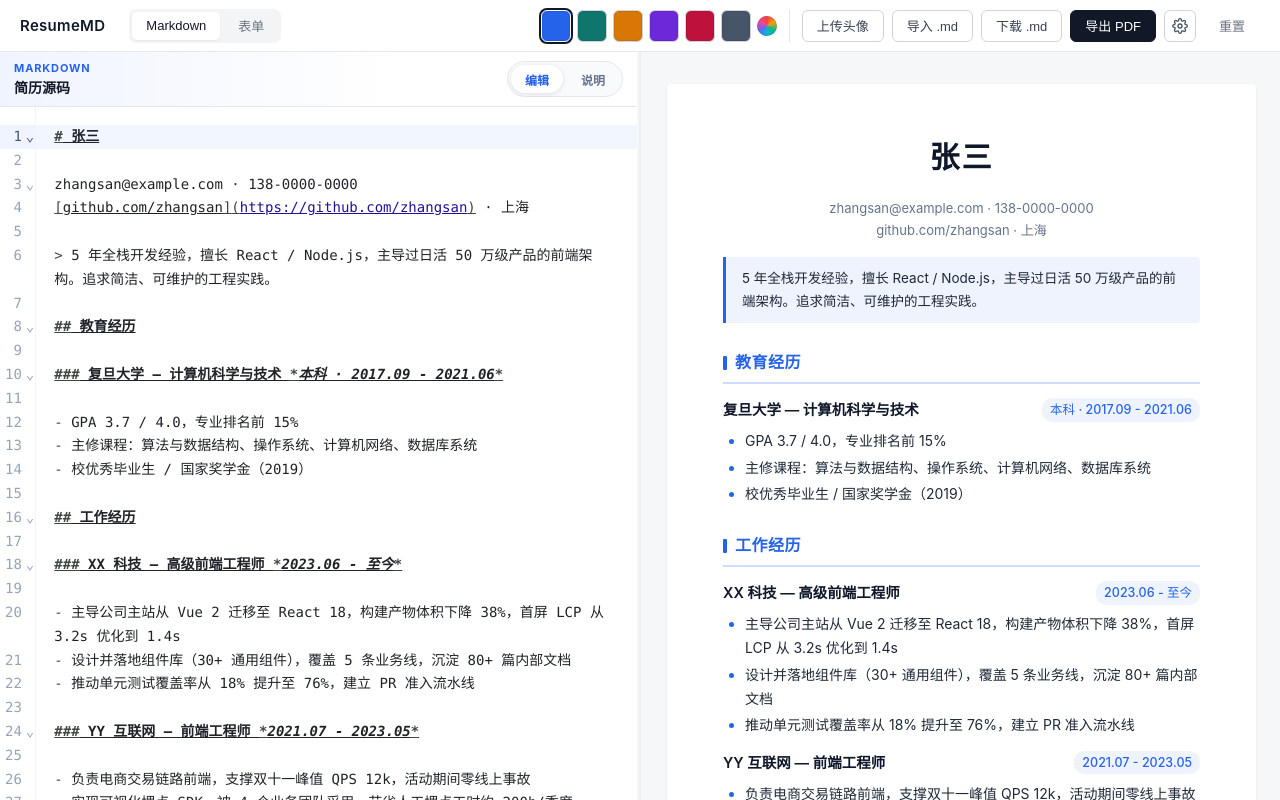
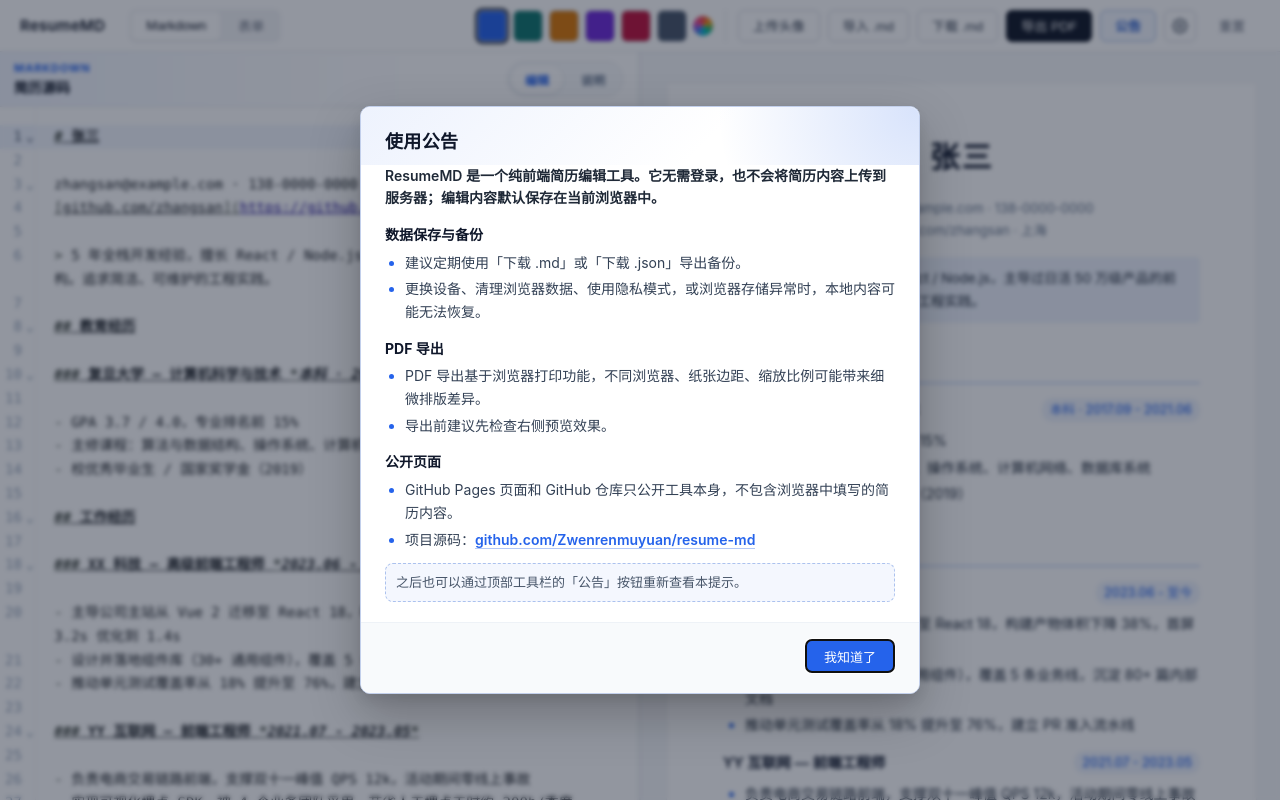
Before and after one commit to Zwenrenmuyuan/resume-md, a React (Vite) app: page / in a window 1280 px wide. Built offline with nearby package versions, Linux system fonts and the light colour scheme.

Commit message:
feat: 添加使用公告

```diff
--- a/src/App.tsx
+++ b/src/App.tsx
@@ -1,5 +1,8 @@
-import { useEffect, useState } from 'react';
+import { useCallback, useEffect, useState } from 'react';
 import { Panel, PanelGroup, PanelResizeHandle } from 'react-resizable-panels';
+import ReactMarkdown from 'react-markdown';
+import remarkGfm from 'remark-gfm';
+import { useDialog } from './components/Dialog';
 import { Editor } from './components/Editor';
 import { Preview } from './components/Preview';
 import { Toolbar } from './components/Toolbar';
@@ -16,6 +19,7 @@ import {
 
 const ACCENT_KEY = 'resumemd:accent';
 const MODE_KEY = 'resumemd:mode';
+const ANNOUNCEMENT_KEY = 'resumemd:announcement:v1';
 const DEFAULT_ACCENT = '#2563eb';
 
 type Mode = 'markdown' | 'form';
@@ -37,7 +41,50 @@ function readMode(): Mode {
   }
 }
 
+function hasSeenAnnouncement(): boolean {
+  try {
+    return localStorage.getItem(ANNOUNCEMENT_KEY) === '1';
+  } catch {
+    return true;
+  }
+}
+
+function markAnnouncementSeen() {
+  try {
+    localStorage.setItem(ANNOUNCEMENT_KEY, '1');
+  } catch {
+    // 忽略
+  }
+}
+
+const announcementMarkdown = `ResumeMD 是一个纯前端简历编辑工具。它无需登录，也不会将简历内容上传到服务器；编辑内容默认保存在当前浏览器中。
+
+### 数据保存与备份
+
+- 建议定期使用「下载 .md」或「下载 .json」导出备份。
+- 更换设备、清理浏览器数据、使用隐私模式，或浏览器存储异常时，本地内容可能无法恢复。
+
+### PDF 导出
+
+- PDF 导出基于浏览器打印功能，不同浏览器、纸张边距、缩放比例可能带来细微排版差异。
+- 导出前建议先检查右侧预览效果。
+
+### 公开页面
+
+- GitHub Pages 页面和 GitHub 仓库只公开工具本身，不包含浏览器中填写的简历内容。
+- 项目源码：[github.com/Zwenrenmuyuan/resume-md](https://github.com/Zwenrenmuyuan/resume-md)
+
+之后也可以通过顶部工具栏的「公告」按钮重新查看本提示。
+`;
+
+const announcementMessage = (
+  <div className="announcement-content">
+    <ReactMarkdown remarkPlugins={[remarkGfm]}>{announcementMarkdown}</ReactMarkdown>
+  </div>
+);
+
 export default function App() {
+  const { alert } = useDialog();
   const [mdContent, setMdContent] = useDebouncedLocalStorage<string>(
     'resumemd:content',
     defaultTemplate
@@ -62,6 +109,21 @@ export default function App() {
 
   const [mode, setMode] = useState<Mode>(readMode);
   const [accent, setAccent] = useState<string>(readAccent);
+
+  const showAnnouncement = useCallback(() => {
+    void alert({
+      title: '使用公告',
+      message: announcementMessage,
+      confirmText: '我知道了',
+      variant: 'announcement',
+    });
+  }, [alert]);
+
+  useEffect(() => {
+    if (hasSeenAnnouncement()) return;
+    markAnnouncementSeen();
+    showAnnouncement();
+  }, [showAnnouncement]);
 
   useEffect(() => {
     document.documentElement.style.setProperty('--accent', accent);
@@ -100,6 +162,7 @@ export default function App() {
         onSchemaChange={setSchema}
         onSchemaImport={setSchema}
         onSchemaReset={() => setSchema(buildDefaultSchema())}
+        onAnnouncementOpen={showAnnouncement}
       />
       <main className="workspace">
         <PanelGroup direction="horizontal">
--- a/src/components/Dialog.tsx
+++ b/src/components/Dialog.tsx
@@ -10,10 +10,11 @@ import {
 
 interface DialogOptions {
   title?: string;
-  message: string;
+  message: ReactNode;
   confirmText?: string;
   cancelText?: string;
   danger?: boolean;
+  variant?: 'default' | 'announcement';
 }
 
 interface InternalState {
@@ -80,9 +81,17 @@ export function DialogProvider({ children }: { children: ReactNode }) {
             if (e.target === e.currentTarget) close(false);
           }}
         >
-          <div className="dialog-card">
+          <div
+            className={`dialog-card${
+              state.options.variant === 'announcement' ? ' dialog-card-announcement' : ''
+            }`}
+          >
             {state.options.title && <h3 className="dialog-title">{state.options.title}</h3>}
-            <p className="dialog-message">{state.options.message}</p>
+            {typeof state.options.message === 'string' ? (
+              <p className="dialog-message">{state.options.message}</p>
+            ) : (
+              <div className="dialog-message">{state.options.message}</div>
+            )}
             <div className="dialog-actions">
               {state.kind === 'confirm' && (
                 <button
--- a/src/components/Toolbar.tsx
+++ b/src/components/Toolbar.tsx
@@ -27,6 +27,7 @@ interface ToolbarProps {
   onSchemaChange: (schema: ResumeSchema) => void;
   onSchemaImport: (schema: ResumeSchema) => void;
   onSchemaReset: () => void;
+  onAnnouncementOpen: () => void;
 }
 
 const PRESETS = [
@@ -52,6 +53,7 @@ export function Toolbar({
   onSchemaChange,
   onSchemaImport,
   onSchemaReset,
+  onAnnouncementOpen,
 }: ToolbarProps) {
   const fileInputRef = useRef<HTMLInputElement>(null);
   const avatarInputRef = useRef<HTMLInputElement>(null);
@@ -195,6 +197,9 @@ export function Toolbar({
         <button onClick={() => window.print()} className="primary">
           导出 PDF
         </button>
+        <button type="button" onClick={onAnnouncementOpen} className="notice-button">
+          公告
+        </button>
         <button
           ref={settingsButtonRef}
           onClick={() => setSettingsOpen((v) => !v)}
--- a/src/styles/app.css
+++ b/src/styles/app.css
@@ -192,6 +192,19 @@ body {
   background: transparent;
 }
 
+.toolbar-actions button.notice-button {
+  border-color: color-mix(in srgb, var(--accent) 24%, #d1d5db);
+  background: color-mix(in srgb, var(--accent) 6%, #ffffff);
+  color: color-mix(in srgb, var(--accent) 82%, #1f2937);
+  font-weight: 600;
+}
+
+.toolbar-actions button.notice-button:hover {
+  border-color: var(--accent);
+  background: color-mix(in srgb, var(--accent) 12%, #ffffff);
+  color: var(--accent);
+}
+
 /* ---- Workspace / Panels ---- */
 .workspace {
   flex: 1;
@@ -1473,6 +1486,120 @@ body {
   background: #b91c1c;
 }
 
+.dialog-card-announcement {
+  max-width: 560px;
+  padding: 0;
+  overflow: hidden;
+  border: 1px solid color-mix(in srgb, var(--accent) 18%, #e5e7eb);
+}
+
+.dialog-card-announcement .dialog-title {
+  margin: 0;
+  padding: 20px 24px 12px;
+  background:
+    radial-gradient(circle at 100% 0, color-mix(in srgb, var(--accent) 18%, transparent), transparent 36%),
+    linear-gradient(135deg, color-mix(in srgb, var(--accent) 8%, #ffffff), #ffffff 62%);
+  color: #0f172a;
+  font-size: 18px;
+  letter-spacing: 0.02em;
+}
+
+.dialog-card-announcement .dialog-message {
+  margin: 0;
+  padding: 0 24px 20px;
+  white-space: normal;
+}
+
+.dialog-card-announcement .dialog-actions {
+  padding: 16px 24px 20px;
+  border-top: 1px solid #eef2f7;
+  background: #f8fafc;
+}
+
+.announcement-content {
+  color: #334155;
+  font-size: 14px;
+  line-height: 1.62;
+}
+
+.announcement-content h2 {
+  display: none;
+}
+
+.announcement-content h3 {
+  margin: 14px 0 5px;
+  color: #0f172a;
+  font-size: 14px;
+  font-weight: 700;
+}
+
+.announcement-content h3:first-child {
+  margin-top: 0;
+}
+
+.announcement-content p {
+  margin: 6px 0 0;
+}
+
+.announcement-content p:first-of-type {
+  margin-top: 0;
+  color: #1f2937;
+  font-weight: 600;
+}
+
+.announcement-content ul,
+.announcement-content ol {
+  display: grid;
+  gap: 4px;
+  margin: 5px 0 0;
+  padding-left: 20px;
+}
+
+.announcement-content li::marker {
+  color: var(--accent);
+}
+
+.announcement-content a {
+  color: var(--accent);
+  font-weight: 600;
+  text-decoration: none;
+  border-bottom: 1px solid color-mix(in srgb, var(--accent) 35%, transparent);
+}
+
+.announcement-content a:hover {
+  border-bottom-color: currentColor;
+}
+
+.announcement-content p:last-child {
+  margin: 12px 0 0;
+  padding: 8px 10px;
+  border: 1px dashed color-mix(in srgb, var(--accent) 26%, #dbe3ef);
+  border-radius: 8px;
+  background: color-mix(in srgb, var(--accent) 5%, #ffffff);
+  color: #475569;
+  font-size: 13px;
+}
+
+@media (max-width: 760px) {
+  .dialog-card-announcement {
+    min-width: 0;
+    width: min(100%, 420px);
+  }
+
+  .dialog-card-announcement .dialog-title {
+    padding: 18px 18px 10px;
+    font-size: 16px;
+  }
+
+  .dialog-card-announcement .dialog-message {
+    padding: 0 18px 18px;
+  }
+
+  .dialog-card-announcement .dialog-actions {
+    padding: 14px 18px 18px;
+  }
+}
+
 /* ==================== 工具栏图标按钮 ==================== */
 
 .toolbar-actions .icon-btn {
--- a/src/styles/print.css
+++ b/src/styles/print.css
@@ -18,6 +18,7 @@
 
   /* 隐藏所有非简历元素 */
   .toolbar,
+  .dialog-overlay,
   .editor-pane,
   .panel-editor,
   .resize-handle {
```
